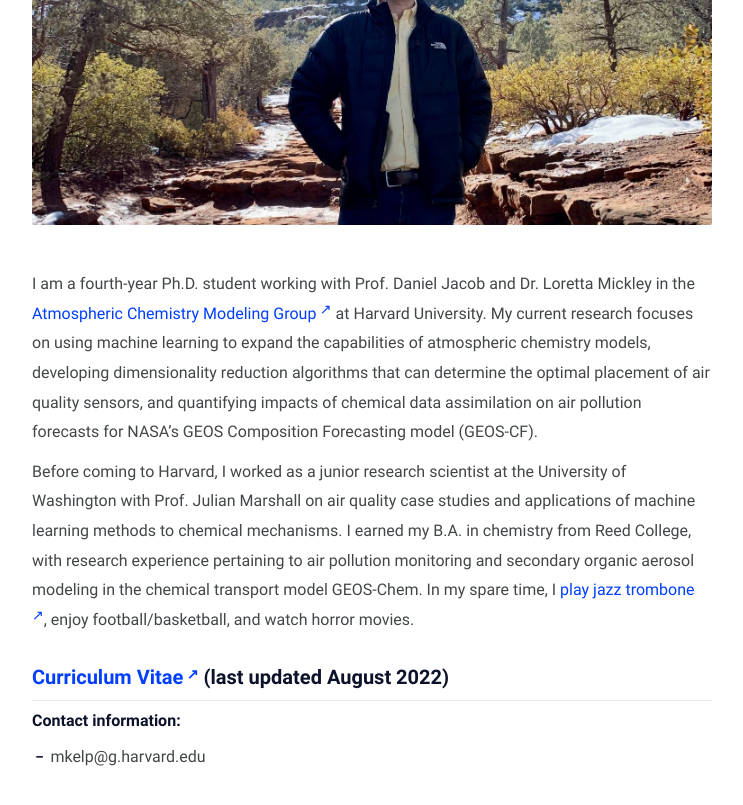
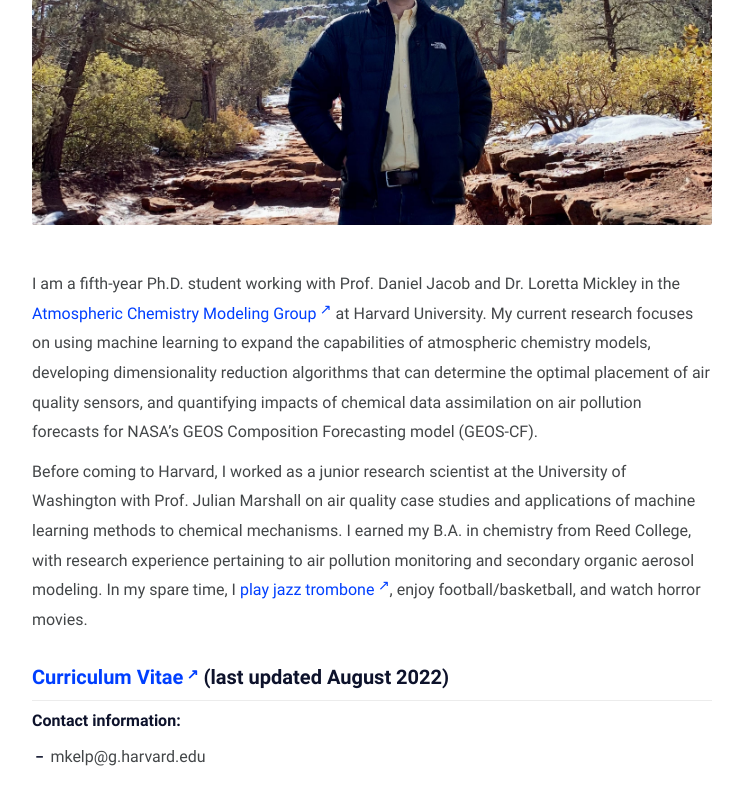
Before and after one commit to mkelp/mkelp.github.io, a Jekyll site: the page built from aboutMe.md, in a window 1280 px wide and 900 px high, scrolled down 577 px. Shown: the top 805 px of the window, without its empty margins (268-1011 px from the left). Built offline with Jekyll 4.4.1, drawn with Linux system fonts in a browser that asks for light colours.

Commit message:
g year update

```diff
--- a/aboutMe.md
+++ b/aboutMe.md
@@ -13,9 +13,9 @@
 <br />
 
 
-I am a fourth-year Ph.D. student working with Prof. Daniel Jacob and Dr. Loretta Mickley in the [Atmospheric Chemistry Modeling Group](https://acmg.seas.harvard.edu/){:target="_blank"} at Harvard University. My current research focuses on using machine learning to expand the capabilities of atmospheric chemistry models, developing dimensionality reduction algorithms that can determine the optimal placement of air quality sensors, and quantifying impacts of chemical data assimilation on air pollution forecasts for NASA's GEOS Composition Forecasting model (GEOS-CF).
+I am a fifth-year Ph.D. student working with Prof. Daniel Jacob and Dr. Loretta Mickley in the [Atmospheric Chemistry Modeling Group](https://acmg.seas.harvard.edu/){:target="_blank"} at Harvard University. My current research focuses on using machine learning to expand the capabilities of atmospheric chemistry models, developing dimensionality reduction algorithms that can determine the optimal placement of air quality sensors, and quantifying impacts of chemical data assimilation on air pollution forecasts for NASA's GEOS Composition Forecasting model (GEOS-CF).
 
-Before coming to Harvard, I worked as a junior research scientist at the University of Washington with Prof. Julian Marshall on air quality case studies and applications of machine learning methods to chemical mechanisms. I earned my B.A. in chemistry from Reed College, with research experience pertaining to air pollution monitoring and secondary organic aerosol modeling in the chemical transport model GEOS-Chem. In my spare time, I [play jazz trombone](https://soundcloud.com/philosophytalk/it-dont-mean-a-thing-from-your-lying-eyes-112915){:target="_blank"}, enjoy football/basketball, and watch horror movies.
+Before coming to Harvard, I worked as a junior research scientist at the University of Washington with Prof. Julian Marshall on air quality case studies and applications of machine learning methods to chemical mechanisms. I earned my B.A. in chemistry from Reed College, with research experience pertaining to air pollution monitoring and secondary organic aerosol modeling. In my spare time, I [play jazz trombone](https://soundcloud.com/philosophytalk/it-dont-mean-a-thing-from-your-lying-eyes-112915){:target="_blank"}, enjoy football/basketball, and watch horror movies.
 
 
 ### [Curriculum Vitae]({{ site.url }}/assets/mkelpCV_Aug2022.pdf){:target="_blank"} (last updated August 2022)
```
